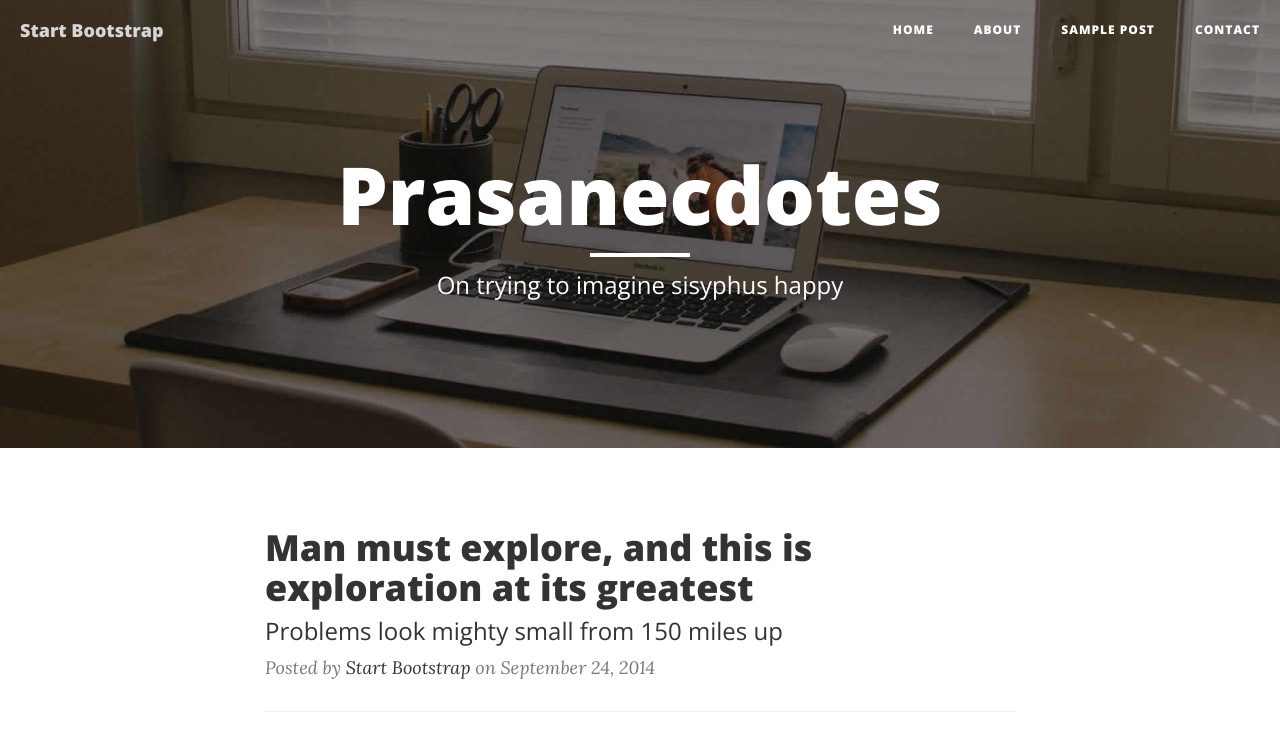
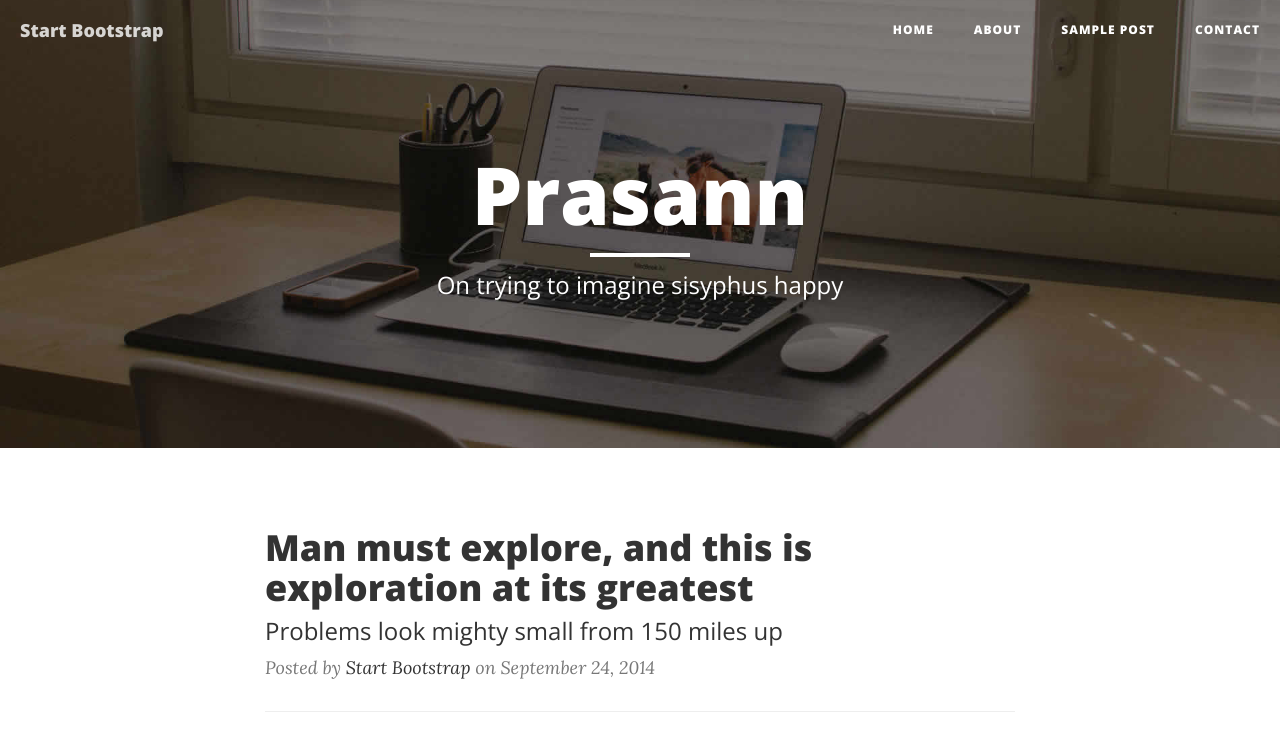
Before and after one commit to PrasannAgarwal/PrasannAgarwal.github.io, a website: page index.html in a window 1280 px wide. Shown: the top 739 px of the page. Drawn offline with nearby package versions, Linux system fonts and the light colour scheme.

Commit message:
blog title and connections

```diff
--- a/index.html
+++ b/index.html
@@ -74,7 +74,7 @@
             <div class="row">
                 <div class="col-lg-8 col-lg-offset-2 col-md-10 col-md-offset-1">
                     <div class="site-heading">
-                        <h1>Prasanecdotes</h1>
+                        <h1>Prasann</h1>
                         <hr class="small">
                         <span class="subheading">On trying to imagine sisyphus happy</span>
                     </div>
```
Also changed, not shown: contact.html (+1 -1 lines).
